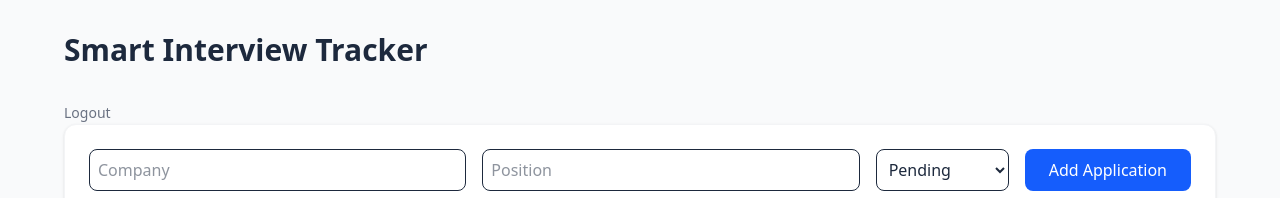
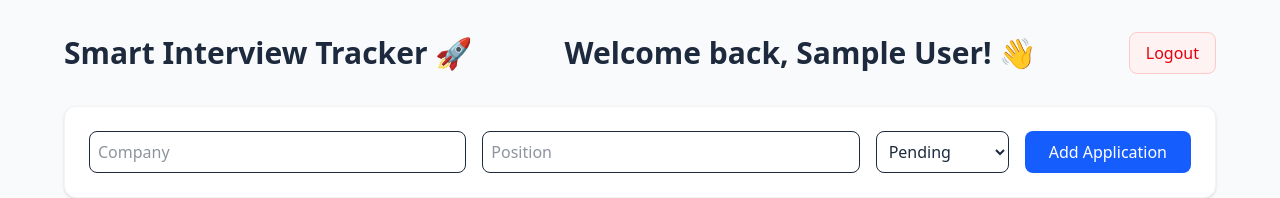
Before and after one commit to Jayshankar927/SITracker, a React (Vite) app in the folder client/: page / in a window 1280 px wide. Shown: the top 198 px of the page. Built offline with nearby package versions, Linux system fonts and the light colour scheme; no server answers; sample sign-in values are in the browser's storage.

Commit message:
style: improved dashboard header and added user greeting

```diff
--- a/client/src/App.jsx
+++ b/client/src/App.jsx
@@ -5,6 +5,7 @@ import JobForm from "./components/JObForm.jsx";
 function App(){
 
   const [jobs, setJobs] = useState([]);
+  const [userName, setUserName] = useState("");
 
   //This calls the backend
   const fetchJobs = async () => {
@@ -32,6 +33,15 @@ function App(){
 
   useEffect(() => {fetchJobs(); }, []);
 
+  useEffect(() => {
+    const storedUser = localStorage.getItem('userInfo');
+    if (storedUser) {
+        const { name } = JSON.parse(storedUser);
+        setUserName(name);
+    }
+    fetchJobs();
+  }, []);
+
   const handleJobAdded = (newJob) => {
     setJobs([newJob, ...jobs]); // Add the new job to the top of the list
   };
@@ -44,13 +54,17 @@ function App(){
   return (
     <div className="min-h-screen bg-gray-50 p-8 text-slate-800">
       <div className="max-w-6xl mx-auto">
-        <h1 className="text-3xl font-bold mb-8">Smart Interview Tracker</h1>
-        <button
-          onClick={handleLogout}
-          className="text-gray-500 hover:text-red-600 text-sm font-medium transition-colors"
-        >
-          Logout
-        </button>
+        {/* Navigation Bar Area */}
+        <div className="flex justify-between items-center mb-8">
+          <h1 className="text-3xl font-bold">Smart Interview Tracker 🚀</h1>
+          <h2 className="text-3xl font-bold">Welcome back, {userName}! 👋</h2>
+          <button
+            onClick={handleLogout}
+            className="bg-red-50 text-red-600 hover:bg-red-100 px-4 py-2 rounded-lg font-medium transition-colors border border-red-200"
+          >
+            Logout
+          </button>
+        </div>
         {/* Pass the function as a prop */}
         <JobForm onJobAdded={handleJobAdded} />
 
```
